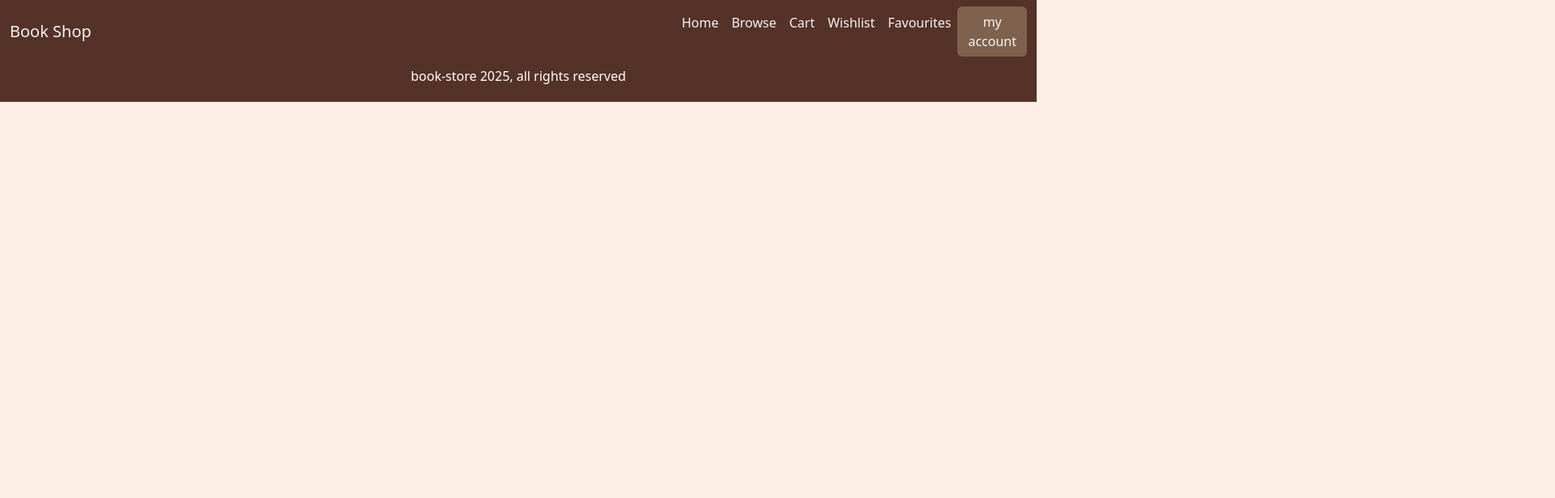
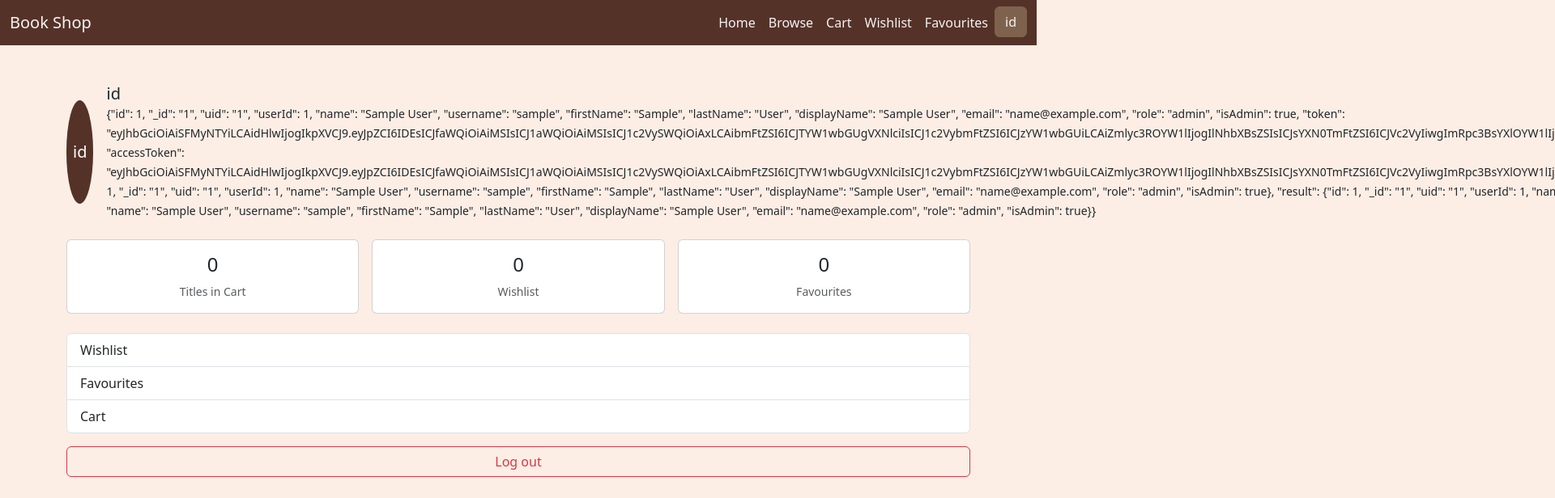
Before and after one commit to naghamalrjoub/full-stack-bookstore, a React app in the folder frontend/: page /Account in a window 1280 px wide. Shown: the top 616 px of the page at 81% size, 1920 px wide, since content can reach past the window. Built offline with nearby package versions, Linux system fonts and the light colour scheme; no server answers; sample sign-in values are in the browser's storage; the HTML template or start-up script is replaced by a standard one.

Commit message:
accout page

```diff
--- a/frontend/src/App.jsx
+++ b/frontend/src/App.jsx
@@ -11,6 +11,7 @@ import Wishlist from './pages/Wishlist'
 import Favourites from './pages/Favourites'
 import ProtectedRoute from './context/ProtectedRoute'
 import BookPage from './pages/BookPage'
+import Account from './pages/Account'
 
 function App() {
   return (
@@ -37,6 +38,11 @@ function App() {
                    <Favourites />
                 </ProtectedRoute>}>
             </Route>
+            <Route path='/Account' element={
+                <ProtectedRoute>
+                   <Account />
+                </ProtectedRoute>}>
+            </Route>
         </Routes>
 
         <Footer />
--- a/frontend/src/components/Navbar.jsx
+++ b/frontend/src/components/Navbar.jsx
@@ -3,7 +3,8 @@ import {Link} from 'react-router-dom'
 
 const Navbar = () => {
 
-    const [user, setUser] = useState(localStorage.getItem("token"))
+    const [user, setUser] = useState(localStorage.getItem("user"))
+    const name = user?.split("\"")[1].split(" ")[0]
 
   return (
     <div className='sticky-top'>
@@ -37,7 +38,7 @@ const Navbar = () => {
                                     <Link to="/Favourites" className='nav-link'>Favourites</Link>
                                 </li>
                                 <li className="nav-item">
-                                    <Link to="/Account" className='btn btn-outline-primary navButton'>my account</Link>
+                                    <Link to="/Account" className='btn btn-outline-primary navButton'>{name}</Link>
                                 </li>
                             </>
                             :
--- a/frontend/src/components/SignIn.jsx
+++ b/frontend/src/components/SignIn.jsx
@@ -18,7 +18,8 @@ const SignIn = () => {
             })
 
             if (res.data.token) {
-                login(res.data.token)
+                console.log(res.data)
+                login(res.data.token, res.data.user)
                 navigate("/")
             }
 
--- a/frontend/src/context/AuthContext.jsx
+++ b/frontend/src/context/AuthContext.jsx
@@ -4,20 +4,24 @@ import { useNavigate } from "react-router-dom";
 const AuthContext = createContext()
 
 export const AuthProvider = ({children}) => {
-    const [user, setUser] = useState(localStorage.getItem("token"));
+    const [user, setUser] = useState(localStorage.getItem("user"))
+    const [token, setToken] = useState(localStorage.getItem("token"));
 
-    const login = (token) => {
-        localStorage.setItem("token", token)
-        setUser(token)
+    const login = (_token, userData) => {
+        localStorage.setItem("token", _token)
+        localStorage.setItem("user")
+        setUser(userData)
+        setToken(_token)
     }
 
     const logout = () => {
         localStorage.removeItem("token")
         setUser(null)
+        setToken(null)
     }
 
     return (
-        <AuthContext.Provider value={{user, login}}>
+        <AuthContext.Provider value={{user, login, logout, token}}>
             {children}
         </AuthContext.Provider>
     )
--- /dev/null
+++ b/frontend/src/pages/Account.jsx
@@ -0,0 +1,76 @@
+import React from 'react'
+import { useAuth } from '../context/AuthContext'
+import { useFavourites } from '../context/FavouritesContext'
+import { useCart } from '../context/CartContext'
+import { useWishlist } from '../context/WishlistContext'
+import { Link, useNavigate } from 'react-router-dom'
+
+const Account = () => {
+    const {user, logout} = useAuth()
+
+    console.log(user)
+    const name = user?.split("\"")[1].split(" ")[0]
+    console.log(name)
+    const {cart} = useCart()
+    const {favourites} = useFavourites()
+    const {wishlist} = useWishlist()
+    const navigate = useNavigate();
+
+    const handleLogout = async () => {
+        logout()
+        navigate('/')
+    }
+
+  return (
+    <div className='container mt-5' style={{ minHeight:"100vh" }}>
+            <div className=' mb-4 d-flex justify-content-between'>
+                <div className='d-flex align-items-center justify-content-start gap-3'>
+                    <div className='rounded-circle d-flex align-items-center justify-content-center text-white fw-500'
+                        style={{ width: "8rem", height: "8rem", fontSize: 20, backgroundColor:"rgb(85, 50, 40)" }}>
+                        {name}
+                    </div>
+                    <div>
+                        <h5 className='mb-0'>{name}</h5>
+                        <small>{user}</small>
+                    </div>
+                </div>
+                <div className=' d-flex align-items-center'>
+                    <button className="navButton btn">Edit your account</button>
+                </div>
+
+            </div>
+            <div className='row g-3 mb-4'>
+                <div className='col-4'>
+                    <div className='card text-center p-3'>
+                        <h4>{cart?.items?.length || 0}</h4>
+                        <small className='text-muted'>Titles in Cart</small>
+                    </div>
+                </div>
+                <div className='col-4'>
+                    <div className='card text-center p-3'>
+                        <h4>{wishlist?.items?.length || 0}</h4>
+                        <small className='text-muted'>Wishlist</small>
+                    </div>
+                </div>
+                <div className='col-4'>
+                    <div className='card text-center p-3'>
+                        <h4>{favourites?.items?.length || 0}</h4>
+                        <small className='text-muted'>Favourites</small>
+                    </div>
+                </div>
+            </div>
+            <div className='list-group mb-3'>
+                <Link to='/wishlist' className='list-group-item list-group-item-action'>Wishlist</Link>
+                <Link to='/favourites' className='list-group-item list-group-item-action'>Favourites</Link>
+                <Link to='/cart' className='list-group-item list-group-item-action'>Cart</Link>
+            </div>
+
+            <button className='btn btn-outline-danger w-100' onClick={handleLogout}>
+                Log out
+            </button>
+
+    </div>
+  )
+}
+
+export default Account
```
Also changed, not shown: 1 other file (tests, documents, lock files or other folders).
